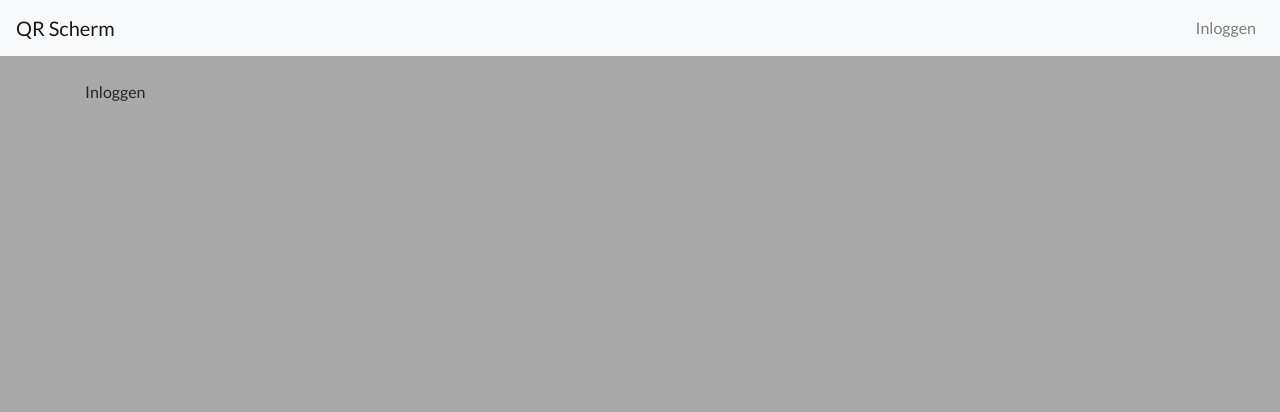
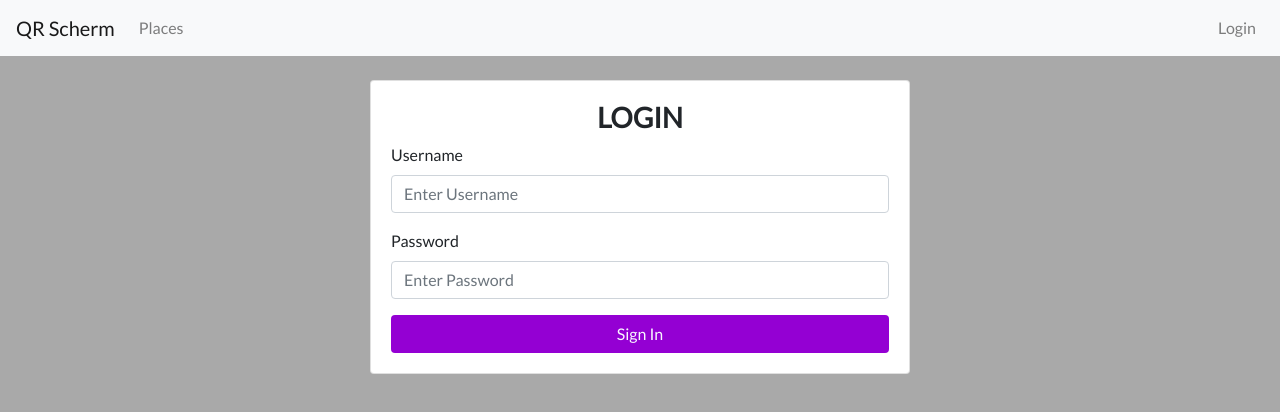
Before and after one commit to portfolioOntwikkelaar/Qr.cafe.frontend, a React (Create React App) app: page /login in a window 1280 px wide. Shown: the top 412 px of the page. Built offline with nearby package versions, Linux system fonts and the light colour scheme.

Commit message:
We kunnen inloggen en uitloggen

```diff
--- a/package.json
+++ b/package.json
@@ -2,6 +2,7 @@
   "name": "qrmenu_frontend",
   "version": "0.1.0",
   "private": true,
+  "proxy": "http://localhost:8000",
   "dependencies": {
     "@testing-library/jest-dom": "^5.16.1",
     "@testing-library/react": "^12.1.2",
--- /dev/null
+++ b/src/apis.js
@@ -0,0 +1,42 @@
+import { toast } from 'react-toastify';
+
+export function signIn(username, password) {
+  return fetch("/auth/token/login/", {
+    method: "POST",
+    headers: {
+      "Content-Type": "application/json",
+    },
+    body: JSON.stringify({username, password})
+  })
+  .then((response) => {
+    console.log(response);
+    // If it is success
+    if(response.ok) {
+      return response.json();
+    }
+
+    // Otherwise, if there are errors
+    return response.json().then((json) => {
+      // Handle JSON error, response by the server
+
+      if (response.status === 400) {
+        const errors = Object.keys(json).map(
+          (k) => `${(json[k].join(" "))}`
+        );
+        throw new Error(errors.join(" "));
+      }
+      throw new Error(JSON.stringify(json));
+    })
+    .catch((e) => {
+      if (e.name === "SynthaxError") {
+        throw new Error(response.statusText);
+      }
+      throw new Error(e);
+    })
+  })
+
+  .catch((e) => {
+    // Handle all errors
+    toast(e.message, {type: "error"});
+  })
+}
--- /dev/null
+++ b/src/contexts/AuthContext.js
@@ -0,0 +1,39 @@
+import React, {createContext, useState} from 'react';
+
+import { signIn as signInApi } from '../apis';
+
+const AuthContext = createContext();
+
+export const AuthProvider = ({ children }) => {
+  const [token, setToken] = useState(localStorage.getItem("token"));
+  const [loading, setLoading] = useState(false);
+
+  const signIn = async (username, password, callback) => {
+    setLoading(true);
+    const response = await signInApi(username, password);
+    console.log("response", response);
+
+    if (response && response.auth_token) {
+      localStorage.setItem("token", response.auth_token);
+      setToken(response.auth_token);
+      callback();
+    }
+    setLoading(false);
+  }
+
+  const signOut = () => {
+    localStorage.removeItem("token");
+    setToken("");
+  }
+
+  const value = {
+    token,
+    loading,
+    signIn,
+    signOut,
+  }
+
+  return <AuthContext.Provider value={value}>{children}</AuthContext.Provider>
+};
+
+export default AuthContext;
--- a/src/layouts/MainLayout.js
+++ b/src/layouts/MainLayout.js
@@ -1,19 +1,38 @@
 import { Navbar, Nav, Container } from 'react-bootstrap';
 import { useHistory } from 'react-router-dom';
-import React from 'react';
-
+import React, { useContext } from 'react';
+import AuthContext from '../contexts/AuthContext';
+// import moduleName from 'module'
 
 const MainLayout = ({ children }) => {
   const history = useHistory();
+  const auth = useContext(AuthContext)
   const onSignIn = () => {
     history.replace("/login")
+  }
+
+  const onSignOut = () => {
+    auth.SignOut();
+    history.push("/login");
+  }
+
+  const goToPlaces = () => {
+    history.push("/places");
   }
   return (
     <>
     <Navbar bg="light" variant="light" className="mb-4">
       <Navbar.Brand href="/">QR Scherm</Navbar.Brand>
+      <Nav >
+        <Nav.Link onClick={goToPlaces}>Places</Nav.Link>
+      </Nav>
       <Nav className="flex-grow-1 justify-content-end">
-        <Nav.Link onClick={onSignIn}>Inloggen</Nav.Link>
+        {auth.token ? (
+          <Nav.Link onClick={onSignOut}>Logout</Nav.Link>
+        ) : (
+          <Nav.Link onClick={onSignIn}>Login</Nav.Link>
+        )}
+
       </Nav>
 
     </Navbar>
--- a/src/pages/Login.js
+++ b/src/pages/Login.js
@@ -1,7 +1,68 @@
-import React from 'react';
+import { Button, Col, Form, Row, Card, Spinner } from 'react-bootstrap'
+import {React, useState, useEffect, useContext } from 'react';
+import { useHistory } from 'react-router-dom';
+import { signIn } from '../apis';
 import MainLayout from '../layouts/MainLayout';
+import AuthContext from '../contexts/AuthContext';
 
 
-const Login = () => <MainLayout>Inloggen</MainLayout>
+
+const Login = () => {
+  const [username, setUsername]= useState("");
+  const [password, setPassword]= useState("");
+
+  const history = useHistory();
+  const auth = useContext(AuthContext);
+
+  useEffect(() => {
+    if (auth.token) {
+      history.replace('/places');
+    }
+  });
+
+  const onClick = () => {
+    auth.signIn(username, password, () => history.replace("/places"));
+  };
+  return (
+    <MainLayout>
+      <Row className="justify-content-center">
+        <Col lg={6} md={8}>
+          <Card>
+            <Card.Body>
+              <h3 className="text-center">
+                 <b>LOGIN</b>
+              </h3>
+
+              <Form.Group>
+                <Form.Label>Username</Form.Label>
+                <Form.Control type="text" placeholder="Enter Username" value={username} onChange={(e) => setUsername(e.target.value)} />
+
+
+              </Form.Group>
+              <Form.Group>
+              <Form.Label>Password</Form.Label>
+
+                <Form.Control type="password" placeholder="Enter Password" value={password} onChange={(e) => setPassword(e.target.value)} />
+
+              </Form.Group>
+                <Button  variant="standard" block onClick={onClick} disabled={auth.loading}>{auth.loading ? (
+                  <Spinner
+                    variant="standard"
+                    as="span"
+                    animation="border"
+                    size="sm"
+                    role="status"
+                    aria-hidden="true"
+                  />
+                ) : (
+                  "Sign In"
+                )}</Button>
+            </Card.Body>
+          </Card>
+        </Col>
+      </Row>
+    </MainLayout>
+  )
+}
 
 export default Login
--- /dev/null
+++ b/src/pages/Places.js
@@ -0,0 +1,7 @@
+import React from 'react'
+import MainLayout from '../layouts/MainLayout';
+
+
+const Places = () => <MainLayout>Places</MainLayout>
+
+export default Places;
--- a/src/router/App.js
+++ b/src/router/App.js
@@ -1,12 +1,15 @@
 import { BrowserRouter, Switch, Route } from 'react-router-dom';
 import { ToastContainer } from 'react-toastify'
 import React from 'react'
+import { AuthProvider } from '../contexts/AuthContext';
+import PrivateRoute from './PrivateRoute'
 import Home from '../pages/Home'
 import Login from '../pages/Login'
+import Places from '../pages/Places'
 
 function App() {
   return (
-    <>
+    <AuthProvider>
     <BrowserRouter>
       <Switch>
         <Route exact path='/'>
@@ -15,12 +18,15 @@ function App() {
         </Route>
         <Route exact path='/login'>
           <Login />
+        </Route>
+        <PrivateRoute exact path='/places'>
+          <Places />
 
-        </Route>
+        </PrivateRoute>
       </Switch>
     </BrowserRouter>
     <ToastContainer />
-    </>
+    </AuthProvider>
   )
 
 }
--- /dev/null
+++ b/src/router/PrivateRoute.js
@@ -0,0 +1,29 @@
+import { Route, Redirect } from 'react-router-dom'
+import React, {useContext} from 'react';
+
+import AuthContext from '../contexts/AuthContext'
+
+function PrivateRoute({ children, ...rest}) {
+  const auth = useContext(AuthContext);
+
+  return (
+    <Route
+      {...rest}
+      render={({ location}) =>
+        auth.token ? (
+          children
+        ) : (
+          <Redirect
+            to={{
+              pathname: '/login',
+              state: { from: location},
+
+            }}
+          />
+        )
+      }
+    />
+  )
+
+}
+export default PrivateRoute
```
